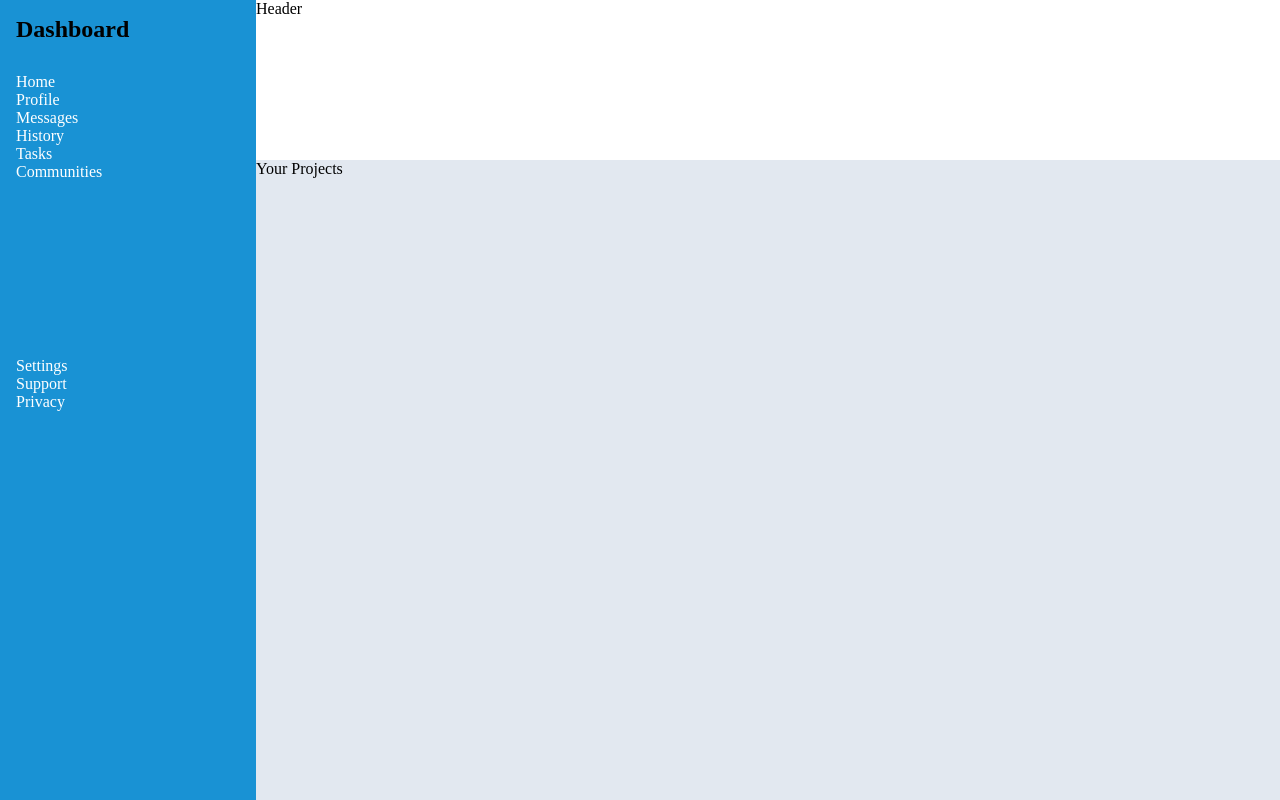
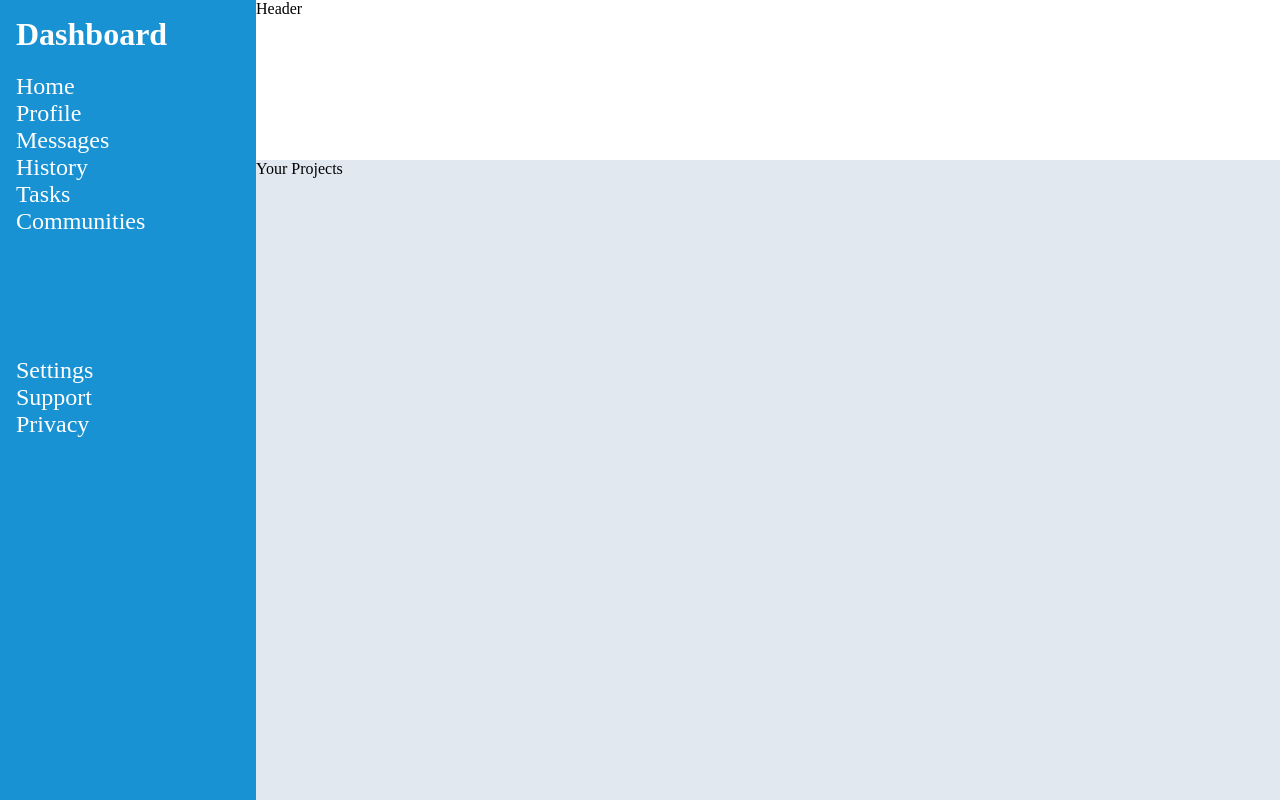
Before and after one commit to Pavlukan/admin-dashboard, a plain HTML site: page index.html in a window 1280 px wide. Drawn offline with Linux system fonts and the light colour scheme.

Commit message:
Change the color of h1, increase the font size of h1 and li elements

```diff
--- a/styles.css
+++ b/styles.css
@@ -23,7 +23,15 @@ aside {
 }
 
 h1 {
+    font-size: 2rem;
+
+    color: var(--headerColor);
+
     margin: 0;
+}
+
+aside li {
+    font-size: 1.5rem;
 }
 
 header {
```
